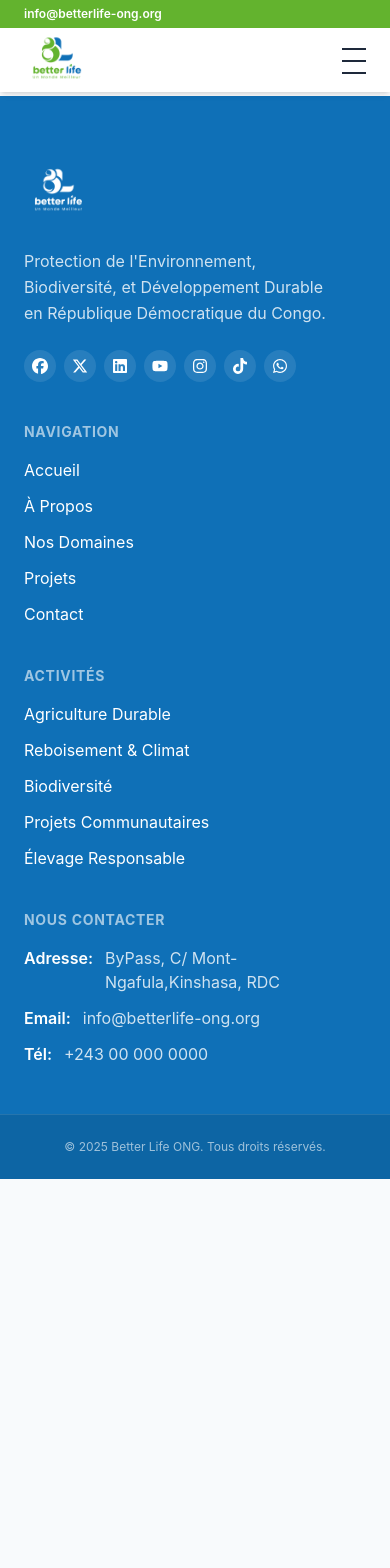
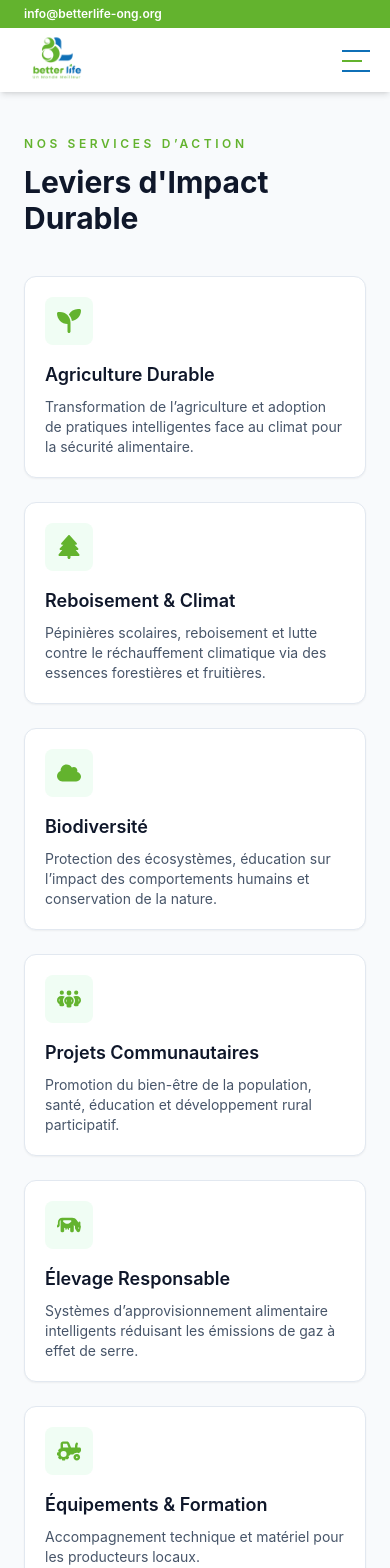
Before and after one commit to Nisan-Galilee-Kazadi/betterLife, a React (Vite) app: page /Services in a window 390 px wide. Shown: the top 1568 px of the page. Before the commit the page ends 1179 px from the top, so only its background shows below. Built offline with nearby package versions, Linux system fonts and the light colour scheme.

Commit message:
refonte comme pas possible

```diff
--- a/src/App.jsx
+++ b/src/App.jsx
@@ -1,7 +1,7 @@
 import { Routes, Route } from 'react-router-dom'
 import { Shell } from './components/Shell'
 import { Home } from './pages/Home'
-import { Domaines } from './pages/Domaines'
+import { Services } from './pages/Services'
 import { Projets } from './pages/Projets'
 import { Rejoindre } from './pages/Rejoindre'
 import { Blog } from './pages/Blog'
@@ -20,13 +20,13 @@ function App() {
         <Route path="/about/team" element={<PlaceholderPage />} />
         <Route path="/about/partners" element={<PlaceholderPage />} />
 
-        {/* Domaines Submenus */}
-        <Route path="/domaines" element={<Domaines />} />
-        <Route path="/domaines/agriculture" element={<PlaceholderPage />} />
-        <Route path="/domaines/reboisement" element={<PlaceholderPage />} />
-        <Route path="/domaines/biodiversite" element={<PlaceholderPage />} />
-        <Route path="/domaines/communautaire" element={<PlaceholderPage />} />
-        <Route path="/domaines/elevage" element={<PlaceholderPage />} />
+        {/* Services Submenus */}
+        <Route path="/Services" element={<Services />} />
+        <Route path="/Services/agriculture" element={<PlaceholderPage />} />
+        <Route path="/Services/reboisement" element={<PlaceholderPage />} />
+        <Route path="/Services/biodiversite" element={<PlaceholderPage />} />
+        <Route path="/Services/communautaire" element={<PlaceholderPage />} />
+        <Route path="/Services/elevage" element={<PlaceholderPage />} />
 
         {/* Projets Submenus */}
         <Route path="/projets" element={<Projets />} />
--- a/src/components/Shell.jsx
+++ b/src/components/Shell.jsx
@@ -1,6 +1,6 @@
 import { useEffect, useState, useRef } from 'react'
 import { NavLink, Link, useLocation } from 'react-router-dom'
-import { FaFacebook, FaLinkedin, FaYoutube, FaPlay, FaInstagram, FaTiktok, FaWhatsapp, FaXTwitter } from 'react-icons/fa6'
+import { FaFacebook, FaLinkedin, FaYoutube, FaPlay, FaInstagram, FaTiktok, FaWhatsapp, FaXTwitter, FaEnvelope, FaLocationDot, FaPhone } from 'react-icons/fa6'
 import logoOfficial from '../images/cropped-Logo-betterlife-officiel.png'
 import logoWhite from '../images/Logo-betterlife-officiel-Blanc-300x300.png'
 
@@ -26,13 +26,13 @@ const navigation = [
         ],
     },
     {
-        name: 'Nos Domaines',
-        to: '/domaines',
+        name: 'Nos Services',
+        to: '/Services',
         children: [
-            { name: 'Agriculture Durable', to: '/domaines/agriculture' },
-            { name: 'Reboisement', to: '/domaines/reboisement' },
-            { name: 'Biodiversité', to: '/domaines/biodiversite' },
-            { name: 'Projets Communautaires', to: '/domaines/communautaire' },
+            { name: 'Agriculture Durable', to: '/Services/agriculture' },
+            { name: 'Reboisement', to: '/Services/reboisement' },
+            { name: 'Biodiversité', to: '/Services/biodiversite' },
+            { name: 'Projets Communautaires', to: '/Services/communautaire' },
         ],
     },
     {
@@ -273,7 +273,7 @@ export function Shell({ children }) {
             >
                 <div className="mx-auto flex max-w-7xl items-center justify-between px-6 py-1.5 text-xs text-white lg:py-2 lg:text-sm">
                     <div className="flex flex-wrap items-center gap-3">
-                        <span className="font-semibold hidden sm:inline">ByPass, C/ Mon-Ngafula</span>
+                        <span className="font-semibold hidden sm:inline">Joli Parc, C/Ngaliema</span>
                         <span className="hidden h-3 w-px bg-white/50 sm:block" />
                         <span className="font-semibold">info@betterlife-ong.org</span>
                     </div>
@@ -331,10 +331,10 @@ export function Shell({ children }) {
                             onClick={() => setMobileOpen(!mobileOpen)}
                         >
                             <span className="sr-only">{mobileOpen ? 'Fermer le menu' : 'Ouvrir le menu'}</span>
-                            <div className="relative h-6 w-6">
-                                <span className={`absolute left-0 block h-0.5 w-6 bg-current transition-all duration-300 ${mobileOpen ? 'top-1/2 rotate-45' : 'top-0 rotate-0'}`} />
-                                <span className={`absolute top-1/2 left-0 block h-0.5 w-6 bg-current transition-all duration-300 ${mobileOpen ? 'opacity-0' : 'opacity-100'}`} />
-                                <span className={`absolute left-0 block h-0.5 w-6 bg-current transition-all duration-300 ${mobileOpen ? 'top-1/2 -rotate-45' : 'top-full rotate-0'}`} />
+                            <div className="relative h-5 w-6 gap-5">
+                                <span className={`absolute left-0 block h-0.5 w-7 transition-all duration-300 ${mobileOpen ? 'top-1/2 rotate-45' : 'top-0 rotate-0'} ${isScrolled ? 'bg-[#0f70b7]' : 'bg-white'}`} />
+                                <span className={`absolute top-1/2 left-0 block h-0.5 w-5 transition-all duration-300 ${mobileOpen ? 'opacity-0' : 'opacity-100'} ${isScrolled ? 'bg-[#63b32e]' : 'bg-white'}`} />
+                                <span className={`absolute left-0 block h-0.5 w-7 transition-all duration-300 ${mobileOpen ? 'top-1/2 -rotate-45' : 'top-full rotate-0'} ${isScrolled ? 'bg-[#0f70b7]' : 'bg-white'}`} />
                             </div>
                         </button>
                     </div>
@@ -395,7 +395,7 @@ export function Shell({ children }) {
                         <ul className="space-y-3">
                             <li><Link to="/" className="hover:text-white/80 hover:underline decoration-[#63b32e] underline-offset-4">Accueil</Link></li>
                             <li><Link to="/about" className="hover:text-white/80 hover:underline decoration-[#63b32e] underline-offset-4">À Propos</Link></li>
-                            <li><Link to="/domaines" className="hover:text-white/80 hover:underline decoration-[#63b32e] underline-offset-4">Nos Domaines</Link></li>
+                            <li><Link to="/Services" className="hover:text-white/80 hover:underline decoration-[#63b32e] underline-offset-4">Nos Services</Link></li>
                             <li><Link to="/projets" className="hover:text-white/80 hover:underline decoration-[#63b32e] underline-offset-4">Projets</Link></li>
                             <li><Link to="/contact" className="hover:text-white/80 hover:underline decoration-[#63b32e] underline-offset-4">Contact</Link></li>
                         </ul>
@@ -403,27 +403,27 @@ export function Shell({ children }) {
                     <div>
                         <h3 className="mb-4 text-sm font-bold uppercase tracking-wider text-white/60">Activités</h3>
                         <ul className="space-y-3">
-                            <li><Link to="/domaines/agriculture" className="hover:text-white/80">Agriculture Durable</Link></li>
-                            <li><Link to="/domaines/reboisement" className="hover:text-white/80">Reboisement & Climat</Link></li>
-                            <li><Link to="/domaines/biodiversite" className="hover:text-white/80">Biodiversité</Link></li>
-                            <li><Link to="/domaines/communautaire" className="hover:text-white/80">Projets Communautaires</Link></li>
-                            <li><Link to="/domaines/elevage" className="hover:text-white/80">Élevage Responsable</Link></li>
+                            <li><Link to="/Services/agriculture" className="hover:text-white/80">Agriculture Durable</Link></li>
+                            <li><Link to="/Services/reboisement" className="hover:text-white/80">Reboisement & Climat</Link></li>
+                            <li><Link to="/Services/biodiversite" className="hover:text-white/80">Biodiversité</Link></li>
+                            <li><Link to="/Services/communautaire" className="hover:text-white/80">Projets Communautaires</Link></li>
+                            <li><Link to="/Services/elevage" className="hover:text-white/80">Élevage Responsable</Link></li>
                         </ul>
                     </div>
                     <div>
                         <h3 className="mb-4 text-sm font-bold uppercase tracking-wider text-white/60">Nous Contacter</h3>
-                        <ul className="space-y-3 text-white/80">
-                            <li className="flex gap-3">
-                                <span className="font-semibold text-white">Adresse:</span>
-                                <span className='w-[100%]'>ByPass, C/ Mont-Ngafula,Kinshasa, RDC</span>
+                        <ul className="space-y-3 text-white/80 w-full">
+                            <li className="flex flex-row item-center gap-3 w-full">
+                                <span className="ffont-semibold text-[#0f70b7] text-[12px] bg-[#fafafa] w-50 h-50 rounded-full flex item-center p-2 absolute mt-2"><FaLocationDot className=''></FaLocationDot> </span>
+                                <span className='ml-11'>N°5 Av. Des Etangs , Q/ Joli Parc,<br /> C/ Ngaliema, Kinshasa - RDC</span>
                             </li>
-                            <li className="flex gap-3">
-                                <span className="font-semibold text-white">Email:</span>
+                            <li className="flex gap-3 pb-3">
+                                <span className="font-semibold text-[12px]  text-[#0f70b7] bg-[#fafafa] w-50 h-50 rounded-full flex item-center p-2"><FaEnvelope></FaEnvelope></span>
                                 <span>info@betterlife-ong.org</span>
                             </li>
                             <li className="flex gap-3">
-                                <span className="font-semibold text-white">Tél:</span>
-                                <span>+243 00 000 0000</span>
+                                <span className="font-semibold text-[12px] text-[#0f70b7] bg-[#fafafa]  w-50 h-50 rounded-full flex item-center p-2"><FaPhone></FaPhone></span>
+                                <span>+243 82 9495 919</span>
                             </li>
                         </ul>
                     </div>
--- a/src/pages/Contact.jsx
+++ b/src/pages/Contact.jsx
@@ -23,7 +23,7 @@ export function Contact() {
                                 <p className="text-sm font-semibold text-slate-800">Contact</p>
                                 <p className="mt-2 text-sm text-slate-600">
                                     Email: info@betterlife-ong.org<br />
-                                    Tél: +243 00 000 0000 (À vérifier)
+                                    Tél: +243 82 9495 919 (À vérifier)
                                 </p>
                             </div>
                         </div>
--- a/src/pages/Home.jsx
+++ b/src/pages/Home.jsx
@@ -76,7 +76,7 @@ export function Home() {
                     </p>
                     <div className="mt-6 flex flex-col sm:flex-row items-center justify-center gap-4 sm:gap-x-6">
                         <Link
-                            to="/domaines"
+                            to="/Services"
                             className="rounded-md bg-[#63b32e] px-8 py-3.5 text-base font-semibold text-white shadow-lg transition hover:bg-[#529624] hover:brightness-110"
                         >
                             Découvrir nos actions
--- a/src/pages/Domaines.jsx
+++ b/src/pages/Services.jsx
@@ -36,10 +36,10 @@ const services = [
     },
 ]
 
-export function Domaines() {
+export function Services() {
     return (
         <div className="mx-auto max-w-6xl px-6 py-10 sm:py-14">
-            <SectionTitle kicker="Nos domaines d’action" title="Leviers d'Impact Durable" />
+            <SectionTitle kicker="Nos Services d’action" title="Leviers d'Impact Durable" />
             <div className="mt-10 grid gap-6 sm:grid-cols-2 lg:grid-cols-3">
                 {services.map((item) => (
                     <div
```
